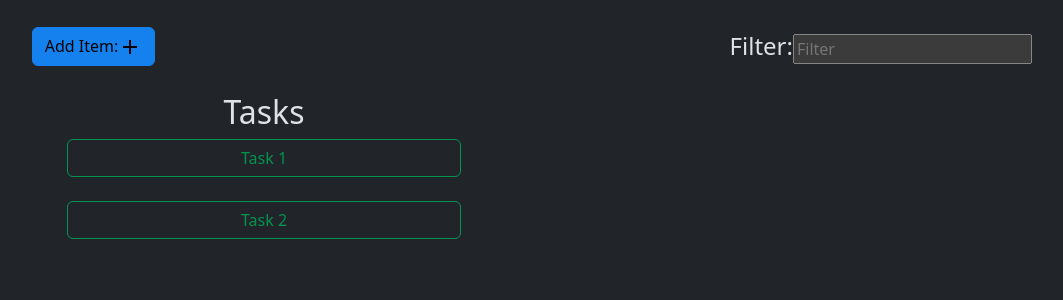
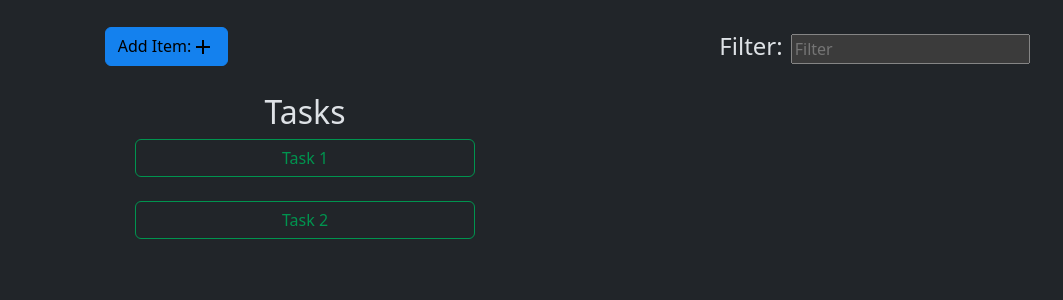
Before and after one commit to mickelson-classroom/list-detail-site-garv5014, a React (Create React App) app in the folder list-details/: page / in a window 1280 px wide. Shown: the top 300 px of the page, without its empty margins (62-1125 px from the left). Built offline with nearby package versions, Linux system fonts and the light colour scheme.

Commit message:
chagned one of the colors and updated formatting

```diff
--- a/list-details/src/components/EditItemForm.tsx
+++ b/list-details/src/components/EditItemForm.tsx
@@ -167,12 +167,12 @@ export const EditItemForm: FC<{
                 />
               </div>
 
-              <button type="submit" className="btn btn-primary ">
+              <button type="submit" className="btn btn-success ">
                 Update
               </button>
             </form>
             <button
-              className="btn btn-primary mt-4 mb-4 col"
+              className="btn btn-success mt-4 mb-4 col"
               onClick={() => {
                 toggleEdit();
               }}
--- a/list-details/src/components/FilterList.tsx
+++ b/list-details/src/components/FilterList.tsx
@@ -11,7 +11,7 @@ export const FilterList: FC<{
 
   return (
     <>
-      <label htmlFor="filter" className="form-label h4 mt-2">
+      <label htmlFor="filter" className="form-label h4 mt-2 mx-2 ">
         Filter:
       </label>
       <input
--- a/list-details/src/components/MasterList.tsx
+++ b/list-details/src/components/MasterList.tsx
@@ -122,7 +122,8 @@ export const MasterList = () => {
   }, [items, filterStr]);
 
   return (
-    <div className="grid m-4">
+    <div className="container">
+      <div className="grid m-4 ">
         <div className="row align-items-center justify-content-evenly">
           <div className=" col-4 col-lg-6">
             <AddItemModal handleAdd={handleAddItem} />
@@ -159,5 +160,6 @@ export const MasterList = () => {
           </div>
         </div>
       </div>
+    </div>
   );
 };
```
Lines whose indentation alone changed are shown as unchanged.
